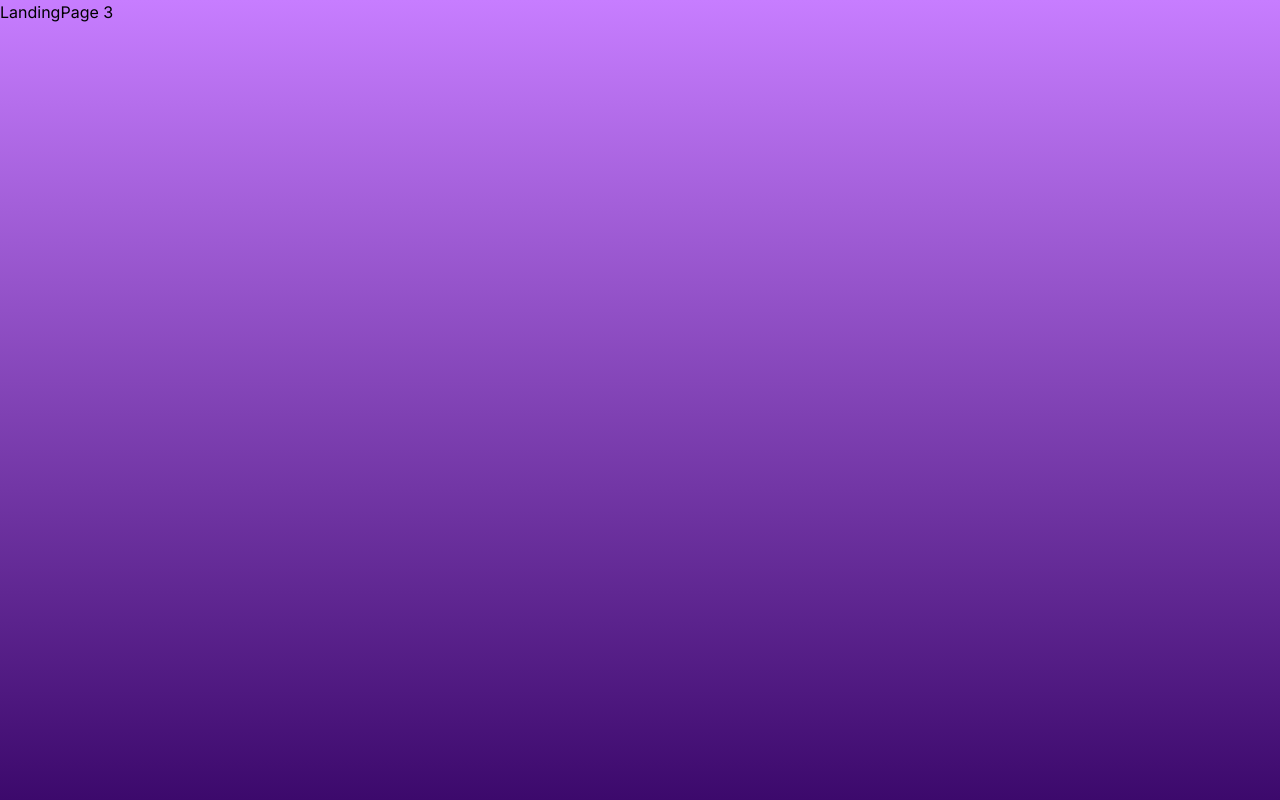
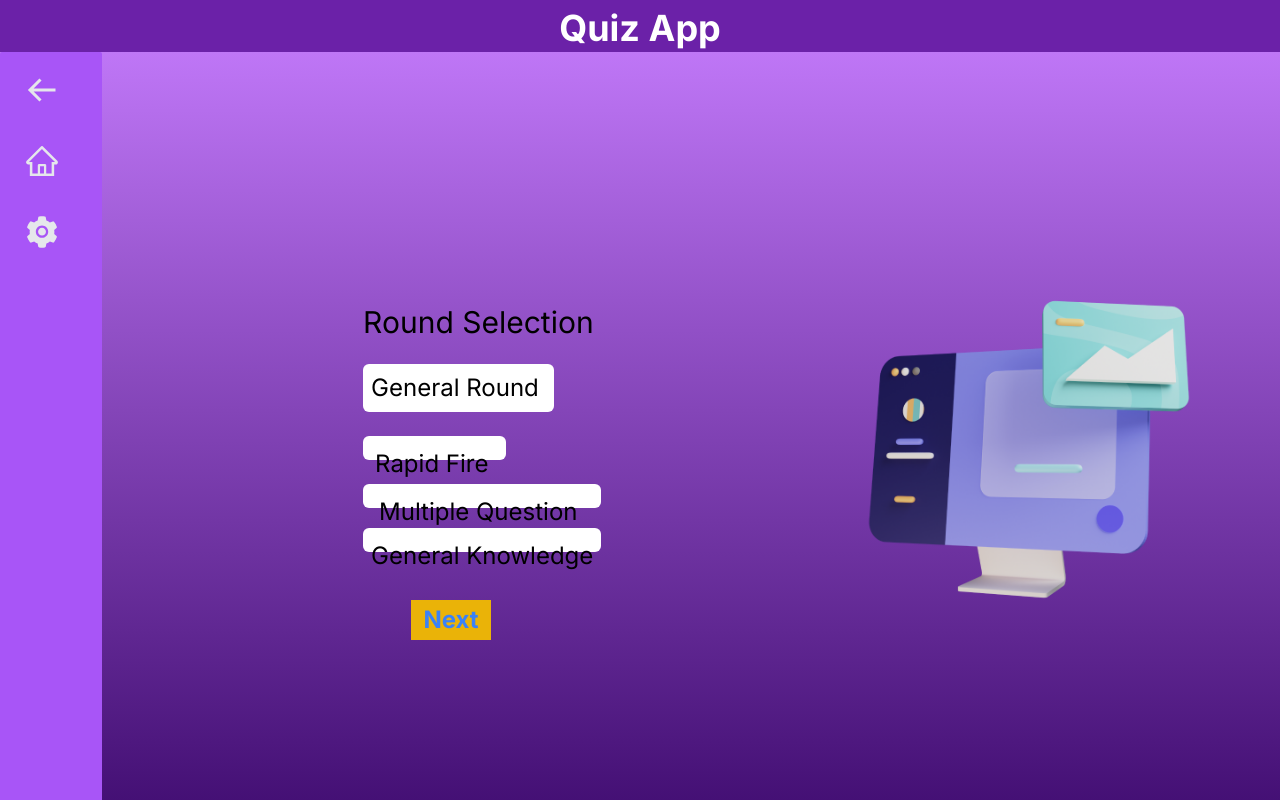
Before and after one commit to cdyniranjan7321/Quiz_App_Project_in_React_Js, a Next.js app: page / in a window 1280 px wide. Shown: the top 800 px of the page. Built offline with nearby package versions, Linux system fonts and the light colour scheme.

Commit message:
Selection page prototype 1

```diff
--- a/src/app/page.tsx
+++ b/src/app/page.tsx
@@ -1,9 +1,11 @@
-import Footer from '@/components/Footer'
-import LandingPage from '../components/LandingPage'
+import Footer from "@/components/Footer"
+import LandingPage from "../components/SelectionPage"
+import SelectionPage from "../components/SelectionPage"
 
 export default function Home() {
   return (
-    <main className=''>
+    <main>
+      <SelectionPage />
       <LandingPage />
       <Footer />
     </main>
--- a/src/components/LandingPage.tsx
+++ /dev/null
@@ -1,12 +0,0 @@
-'use client'
-import React, { useState } from 'react'
-
-const LandingPage = () => {
-  return (
-    <div className='w-full h-screen bg-gradient-to-b from-[#C77DFF] to-[#3C096C] '>
-      <h1>LandingPage 3</h1>
-    </div>
-  )
-}
-
-export default LandingPage
--- /dev/null
+++ b/src/components/SelectionPage.tsx
@@ -0,0 +1,53 @@
+"use client"
+import React, { useState } from "react"
+import { BiArrowBack as BackArrow } from "react-icons/bi"
+import { AiFillSetting as Setting } from "react-icons/ai"
+import { AiOutlineHome as Home } from "react-icons/ai"
+
+const SelectionPage = () => {
+  return (
+    <div className='  bg-fixed bg-gradient-to-b from-[#C77DFF] to-[#3C096C] '>
+      <div className='bg-purple-800  text-center  w-full h-[13%]'>
+        <h1 className='text-4xl font-bold pt-2 pb-1 text-white'> Quiz App</h1>
+      </div>
+
+      <div className='flex justify-between items-center  '>
+
+        <div className=' bg-purple-500 w-[8%] h-screen rounded-sm'>
+          <div className='font-white-300   text-gray-200 text-bold pl-6 pt-5 text-4xl'>
+          <button> <BackArrow /></button>
+          </div>
+          <div className='pt-7 pl-6   text-gray-200 text-bold text-4xl'>
+           <button ><Home /></button>
+          </div>
+          <div className='pt-7 pl-6 text-bold  text-gray-200 text-4xl'>
+            <button><Setting /></button>
+          </div>
+        </div>
+
+        <div  className=" flex-col pt-10 pl-10 ">
+        <h1 className="text-black-500 text-3xl">  Round Selection</h1>
+        <h2  className="bg-white rounded-md mt-6 pl-2 text-bold  pt-2 text-2xl h-12 w-[80%]"> <button>General Round</button></h2>
+        <h3  className="bg-white rounded-md pl-3  mt-6 h-6 w-25 text-2xl  pt-3 h-14 w-[60%] "><button> Rapid Fire</button></h3>
+        <h4  className="bg-white rounded-md   pl-4 mt-6 h-6 w-25  text-2xl h-14 pt-3 w-30"><button> Multiple Question</button></h4>
+        <h5  className="bg-white rounded-md  pl-2 mt-5 h-6 w-25 text-2xl h-14 pt-3 w-30  pr-2"> <button>General Knowledge</button></h5>
+        <div className="pl-12 pt-12  ">
+          <button className="text-2xl font-bold text-blue-500 h-10 w-20  bg-yellow-500 "> Next</button>
+        </div>
+        </div>
+        <div>
+        <img className=' p-7 w-[90%] h-[60%]'
+                  src='./Other 07.png '
+                  alt='' />
+        </div>
+
+
+      </div>
+
+
+      <div className="text-3xl text-white-300 bg-purple-500"> </div>
+    </div>
+  )
+}
+
+export default SelectionPage
```
Also changed, not shown: package.json (+8 -3 lines), public/Other 07.png (added), 1 other file (tests, documents, lock files or other folders).
